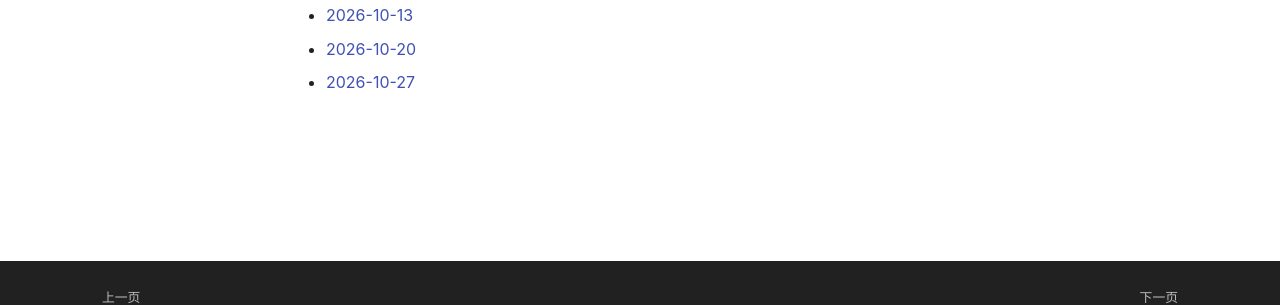
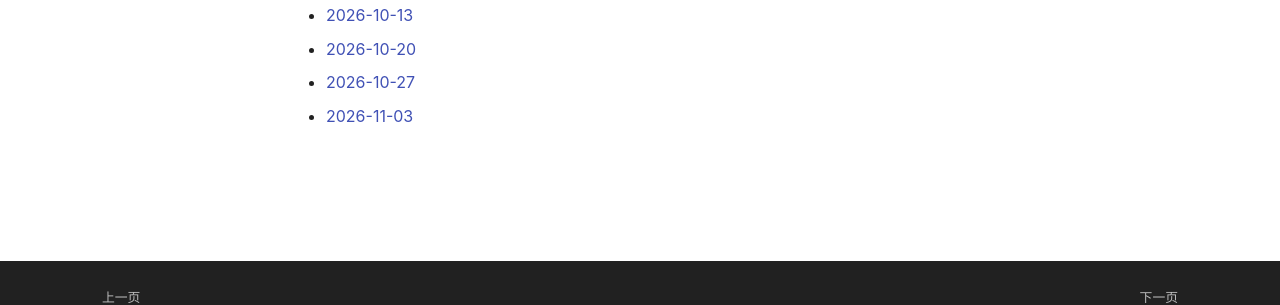
Before and after one commit to Lodpixel/Lec-Notes, an MkDocs documentation site: the page built from docs/课内/1844/index.md, in a window 1280 px wide. Shown: the part 477-782 px from the top of the page. Built offline with MkDocs 1.6.1 and Material for MkDocs 9.7.7, drawn with Linux system fonts in a browser that asks for light colours; comment, search, counter and statistics services are not loaded.

Commit message:
Update lecture transcript: docs/课内/1844/index.md

```diff
--- a/docs/课内/1844/index.md
+++ b/docs/课内/1844/index.md
@@ -19,3 +19,5 @@
 - [2026-10-20](2026-10-20.md)
 
 - [2026-10-27](2026-10-27.md)
+
+- [2026-11-03](2026-11-03.md)
```
